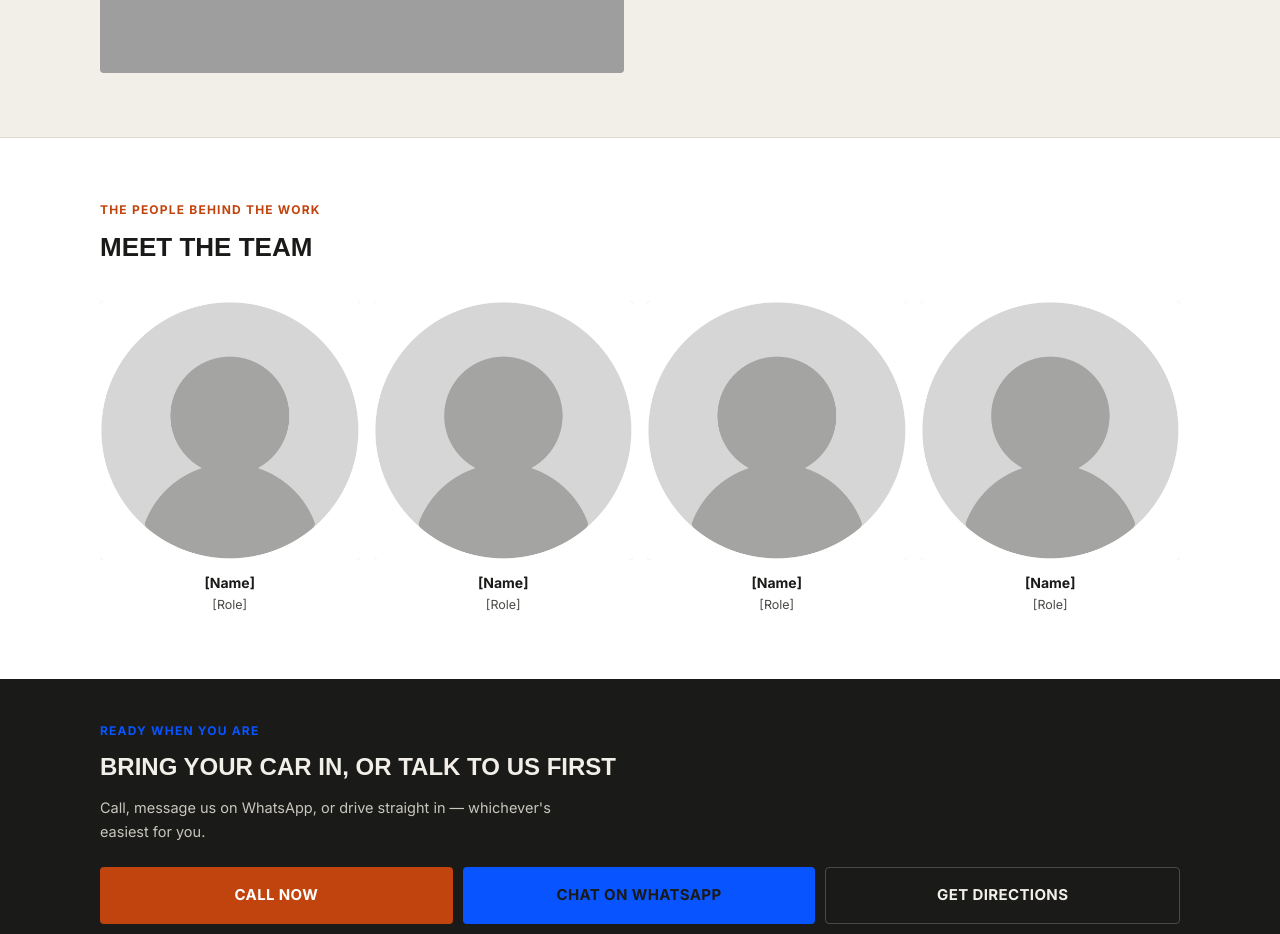
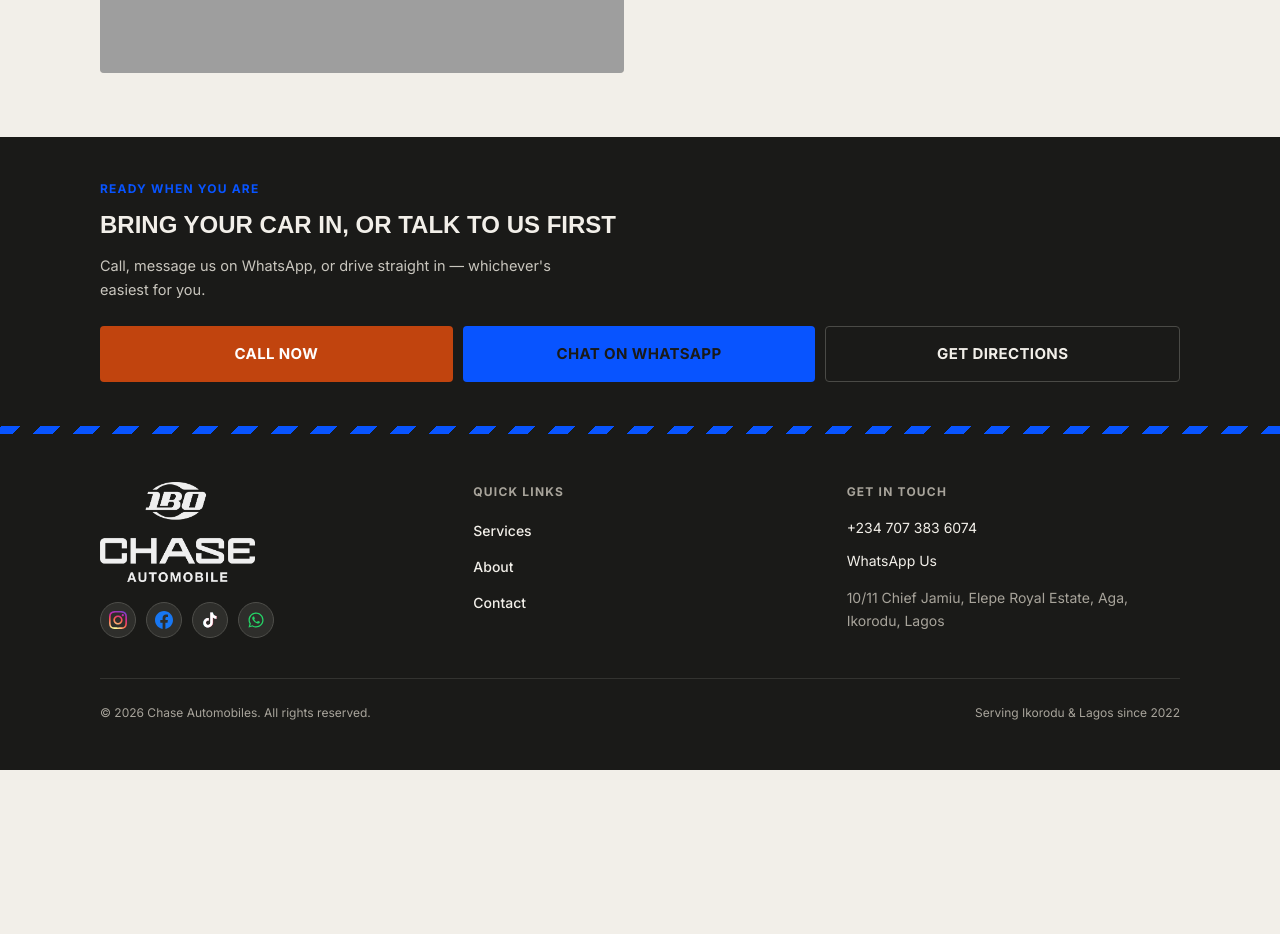
Before and after one commit to chaseauto/business_website, a Next.js app: page /about in a window 1280 px wide. Shown: the part 1080-2014 px from the top of the page. After the commit the page ends 1850 px from the top, so only its background shows below. Built offline with nearby package versions, Linux system fonts and the light colour scheme; grey boxes are pictures that could not be loaded; a web font is replaced by a local one.

Commit message:
Remove team section

```diff
--- a/app/about/page.tsx
+++ b/app/about/page.tsx
@@ -63,13 +63,14 @@
         <div className="relative z-10 max-w-280 mx-auto px-5 py-20 md:py-28">
           <div className="max-w-3xl">
             <h1 className="font-display font-black uppercase leading-[1.05] text-[42px] sm:text-[56px] md:text-[72px]">
-              Built on trust, <span className="text-hazard">and excellence.</span>
+              Built on trust,{" "}
+              <span className="text-hazard">and excellence.</span>
             </h1>
             <p className="mt-6 text-[16px] md:text-[17px] leading-relaxed text-[#C9C6BE] max-w-[58ch]">
               At Chase Automobile, we believe that your car deserves the best
               care. That means honest service, expert workmanship, and attention
-              to every detail, so you can drive away with confidence knowing your
-              vehicle is in good hands.
+              to every detail, so you can drive away with confidence knowing
+              your vehicle is in good hands.
             </p>
             <div className="flex flex-col md:flex-row gap-2.5 mt-8 max-w-175">
               <a
@@ -130,7 +131,7 @@
       </section>
 
       {/* Team */}
-      <section className="py-12 md:py-16 bg-panel border-t border-line">
+      {/* <section className="py-12 md:py-16 bg-panel border-t border-line">
         <div className="max-w-280 mx-auto px-5">
           <div className="text-xs font-bold text-rust uppercase tracking-widest mb-2">
             The People Behind The Work
@@ -159,7 +160,7 @@
             ))}
           </div>
         </div>
-      </section>
+      </section> */}
 
       {/* CTA */}
       <section className="bg-charcoal text-concrete py-11">
```
